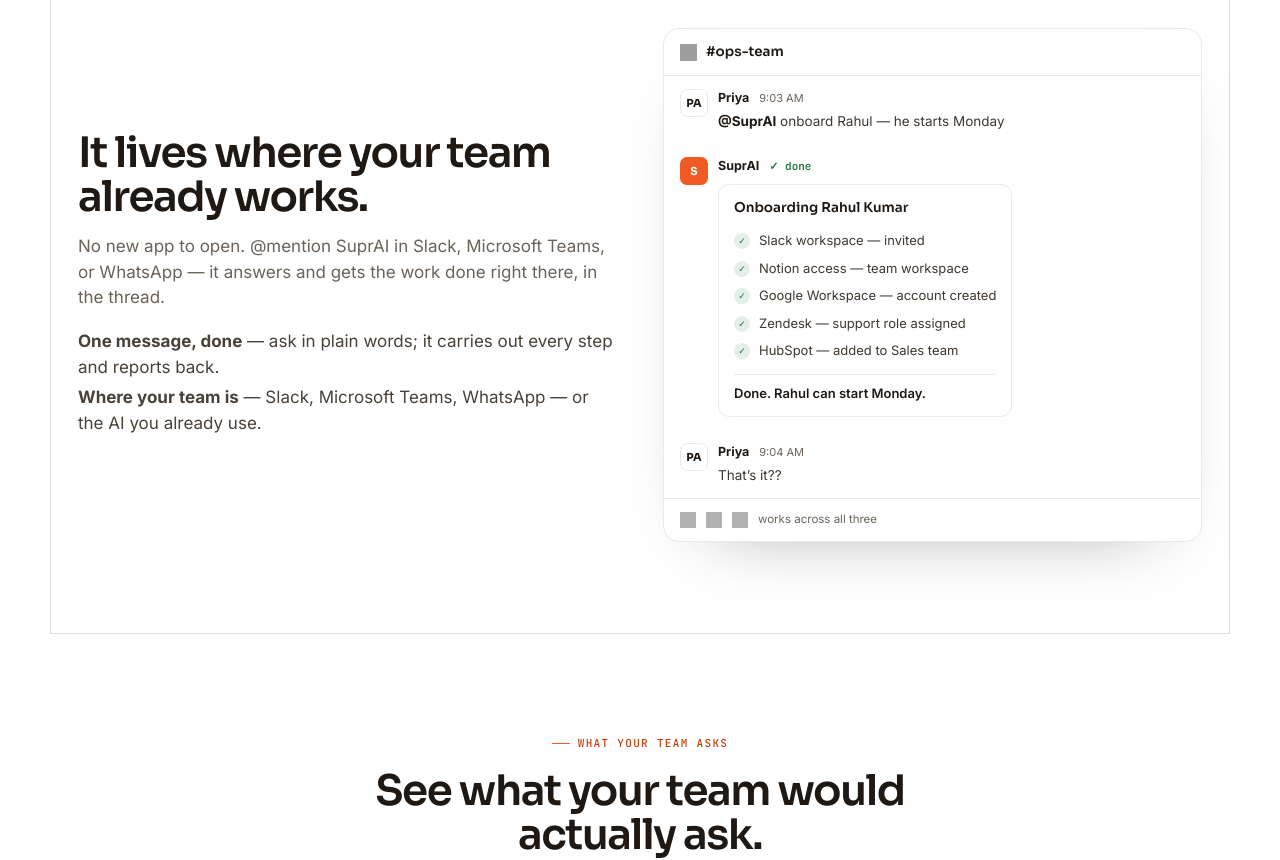
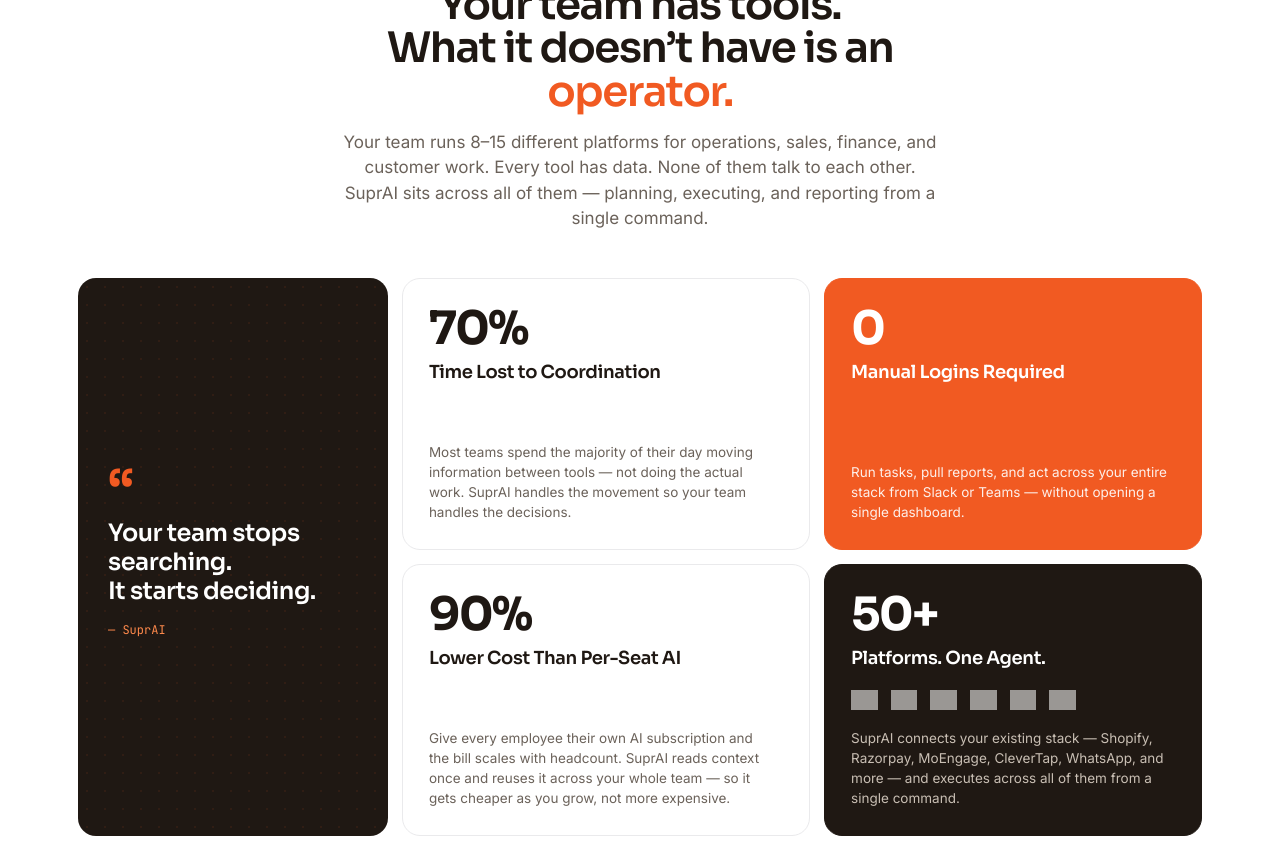
Before and after one commit to Gnaneshdivi/SuprAI-Landing-page, a React (Vite) app: page / in a window 1280 px wide. Shown: the part 1160-2020 px from the top of the page. Built offline with nearby package versions, Linux system fonts and the light colour scheme; grey boxes are pictures that could not be loaded.

Commit message:
Add 'operator' problem bento (70/0/90/50+) ; remove GDPR ready
Co-Authored-By: Claude Opus 4.8 <noreply@anthropic.com>

```diff
--- a/src/index.css
+++ b/src/index.css
@@ -1475,3 +1475,31 @@ img{height:auto}
 .step3{display:inline-flex;align-items:center;gap:9px;border:1px solid var(--line);border-radius:100px;padding:9px 16px;font-size:13.5px;font-weight:600;color:var(--ink)}
 .step3 em{font-style:normal;font-weight:400;color:var(--mute);font-family:var(--mono);font-size:12px}
 .s3-n{width:20px;height:20px;border-radius:50%;background:var(--orange);color:#fff;font-family:'Sora';font-weight:700;font-size:11px;display:flex;align-items:center;justify-content:center}
+
+/* ════ THE OPERATOR — problem + stats bento ════ */
+.opbento{display:grid;grid-template-columns:0.82fr 1.08fr 1fr;grid-template-rows:1fr 1fr;gap:14px;margin-top:46px;
+  grid-template-areas:"img c70 c0" "img c90 c50"}
+@media(max-width:900px){.opbento{grid-template-columns:1fr 1fr;grid-template-areas:"img img" "c70 c0" "c90 c50"}}
+@media(max-width:560px){.opbento{grid-template-columns:1fr;grid-template-areas:"img" "c70" "c0" "c90" "c50"}}
+.op-card{border:1px solid var(--line);border-radius:18px;background:#fff;padding:26px;display:flex;flex-direction:column;min-height:230px;transition:border-color .2s,transform .2s}
+.op-card:hover{transform:translateY(-3px)}
+.op-stat{font-family:'Sora';font-weight:700;font-size:46px;letter-spacing:-0.04em;line-height:1;color:var(--ink)}
+.op-label{font-family:'Sora';font-weight:600;font-size:18px;letter-spacing:-0.02em;margin-top:8px;color:var(--ink)}
+.op-body{font-size:13.5px;color:var(--mute);line-height:1.5;margin-top:auto;padding-top:18px;max-width:340px}
+/* orange card */
+.op-card.orange{background:var(--orange);border-color:var(--orange)}
+.op-card.orange .op-stat,.op-card.orange .op-label{color:#fff}
+.op-card.orange .op-body{color:rgba(255,255,255,.9)}
+/* dark card */
+.op-card.dark{background:var(--ink);border-color:var(--ink)}
+.op-card.dark .op-stat,.op-card.dark .op-label{color:#fff}
+.op-card.dark .op-body{color:#c9bfb4}
+.op-logos{display:flex;flex-wrap:wrap;gap:13px;align-items:center;margin-top:18px}
+.op-logos img{height:20px;width:auto;filter:brightness(0) invert(1);opacity:.55}
+/* left dark pull-quote panel */
+.op-quote{grid-area:img;background:var(--ink);border-radius:18px;padding:30px;display:flex;flex-direction:column;justify-content:center;color:#fff;position:relative;overflow:hidden;min-height:230px}
+.op-quote::after{content:"";position:absolute;inset:0;background-image:radial-gradient(rgba(241,90,34,.16) 1px,transparent 1px);background-size:18px 18px;opacity:.5;pointer-events:none}
+.op-qmark{font-family:'Sora';font-weight:700;font-size:52px;line-height:.6;color:var(--orange)}
+.op-quote p{font-family:'Sora';font-weight:600;font-size:24px;letter-spacing:-0.02em;line-height:1.2;margin:14px 0 16px;position:relative;z-index:1}
+.op-qby{font-family:var(--mono);font-size:12px;color:var(--soft);position:relative;z-index:1}
+@media(max-width:560px){.op-stat{font-size:40px}.op-quote p{font-size:21px}}
--- a/src/pages/Home.jsx
+++ b/src/pages/Home.jsx
@@ -84,6 +84,44 @@ export default function Home() {
           <div className="intg" style={{ marginTop: 30 }}>
             <div className="intg-row a">{[...marqueeA, ...marqueeA].map((s, i) => <div className="intg-tile" key={'a' + i}><BrandImg slug={s} /></div>)}</div>
             <div className="intg-row b">{[...marqueeB, ...marqueeB].map((s, i) => <div className="intg-tile" key={'b' + i}><BrandImg slug={s} /></div>)}</div>
+          </div>
+        </div>
+      </section>
+
+      {/* ═══ THE OPERATOR (problem + stats bento) ═══ */}
+      <section className="section full">
+        <div className="wrap">
+          <Reveal className="sec-head cc">
+            <h2 className="xl">Your team has tools.<br />What it doesn’t have is an <span className="gt">operator.</span></h2>
+            <p className="lead">Your team runs 8–15 different platforms for operations, sales, finance, and customer work. Every tool has data. None of them talk to each other. SuprAI sits across all of them — planning, executing, and reporting from a single command.</p>
+          </Reveal>
+          <div className="opbento">
+            <Reveal as="div" className="op-quote" style={{ gridArea: 'img' }}>
+              <span className="op-qmark">“</span>
+              <p>Your team stops searching.<br />It starts deciding.</p>
+              <span className="op-qby">— SuprAI</span>
+            </Reveal>
+            <Reveal as="div" className="op-card" style={{ gridArea: 'c70' }} d={1}>
+              <div className="op-stat">70%</div>
+              <div className="op-label">Time Lost to Coordination</div>
+              <p className="op-body">Most teams spend the majority of their day moving information between tools — not doing the actual work. SuprAI handles the movement so your team handles the decisions.</p>
+            </Reveal>
+            <Reveal as="div" className="op-card orange" style={{ gridArea: 'c0' }} d={2}>
+              <div className="op-stat">0</div>
+              <div className="op-label">Manual Logins Required</div>
+              <p className="op-body">Run tasks, pull reports, and act across your entire stack from Slack or Teams — without opening a single dashboard.</p>
+            </Reveal>
+            <Reveal as="div" className="op-card" style={{ gridArea: 'c90' }} d={1}>
+              <div className="op-stat">90%</div>
+              <div className="op-label">Lower Cost Than Per-Seat AI</div>
+              <p className="op-body">Give every employee their own AI subscription and the bill scales with headcount. SuprAI reads context once and reuses it across your whole team — so it gets cheaper as you grow, not more expensive.</p>
+            </Reveal>
+            <Reveal as="div" className="op-card dark" style={{ gridArea: 'c50' }} d={2}>
+              <div className="op-stat">50+</div>
+              <div className="op-label">Platforms. One Agent.</div>
+              <div className="op-logos">{['shopify', 'razorpay', 'whatsapp', 'meta', 'stripe', 'zendesk'].map((s) => <BrandImg key={s} slug={s} />)}</div>
+              <p className="op-body">SuprAI connects your existing stack — Shopify, Razorpay, MoEngage, CleverTap, WhatsApp, and more — and executes across all of them from a single command.</p>
+            </Reveal>
           </div>
         </div>
       </section>
@@ -281,7 +319,7 @@ export default function Home() {
         <div className="wrap cc">
           <Reveal>
             <div className="trust-ribbon">
-              <span>multi-region</span><span>BYOK</span><span>BYOC</span><span>SOC 2 Type II — in progress</span><span>GDPR ready</span><span>data stays in your cloud</span>
+              <span>multi-region</span><span>BYOK</span><span>BYOC</span><span>SOC 2 Type II — in progress</span><span>data stays in your cloud</span>
             </div>
             <a className="tlink" href="#control" style={{ margin: '18px auto 0' }}>Explore SuprAI security →</a>
           </Reveal>
@@ -368,7 +406,7 @@ export default function Home() {
               <Link className="btn btn-ghost" to="/pricing">Start free</Link>
             </div>
             <div className="trust-ribbon mini">
-              <span>SOC 2 — in progress</span><span>GDPR ready</span><span>BYOK · BYOC</span><span>data stays in your cloud</span>
+              <span>SOC 2 — in progress</span><span>BYOK · BYOC</span><span>data stays in your cloud</span>
             </div>
           </Reveal>
         </div>
```
